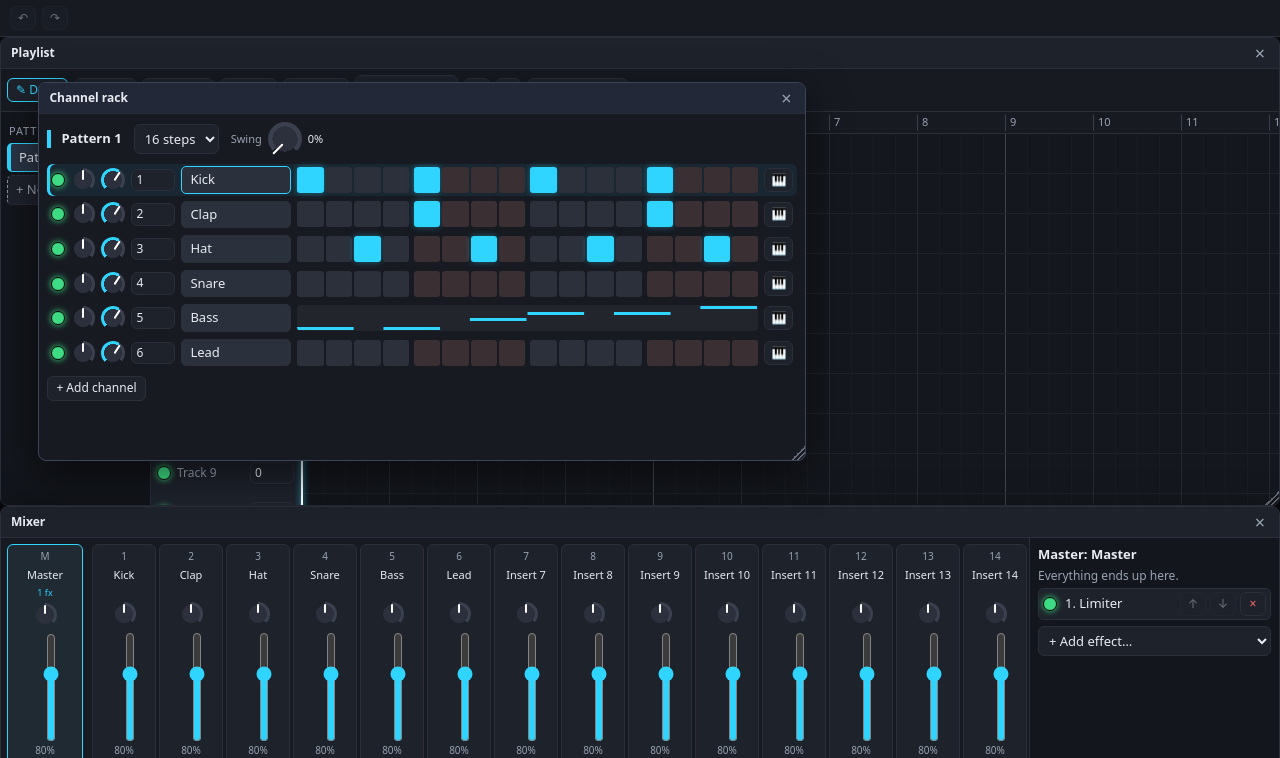
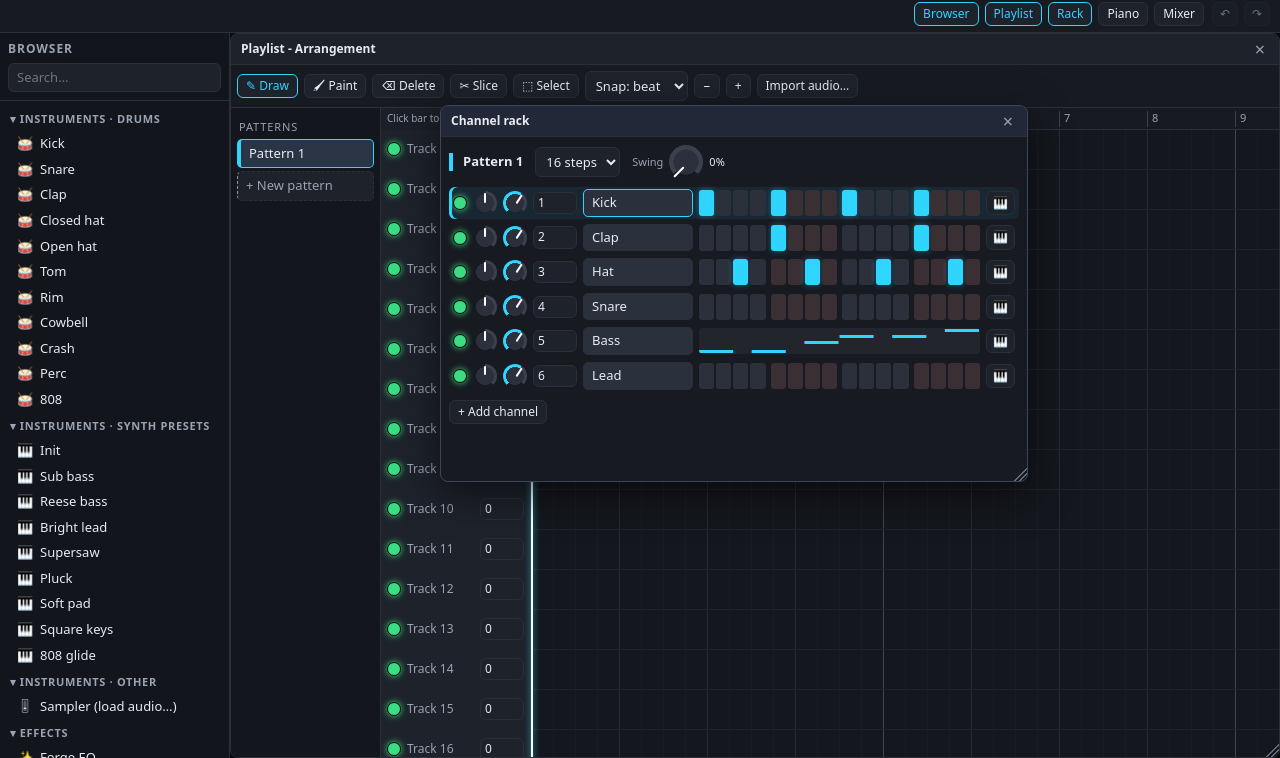
Before and after one commit to Getrektbynoob15/beatforge, a plain HTML site: page index.html in a window 1280 px wide. Shown: the part 42-800 px from the top of the page. Drawn offline with Linux system fonts and the light colour scheme.

Commit message:
BeatForge 2.1.0: docked browser (F8), hint bar, classic DAW default layout, drag from browser to rack/mixer/playlist
Co-Authored-By: Claude Opus 5.5 <noreply@anthropic.com>

```diff
--- a/app.js
+++ b/app.js
@@ -23,12 +23,27 @@
 
   // ---------- windows ----------
   const W = BF.win;
-  W.create({ id: 'playlist', title: 'Playlist', body: BF.playlist.build(), rect: { x: 0, y: 0, w: 1, h: 0.62 }, open: true, hotkey: 'F5', onShow: () => BF.playlist.render() });
-  W.create({ id: 'rack', title: 'Channel rack', body: BF.rack.build(), rect: { x: 0.03, y: 0.06, w: 0.6, h: 0.5 }, open: true, hotkey: 'F6', onShow: () => BF.rack.render() });
-  W.create({ id: 'piano', title: 'Piano roll', body: BF.piano.build(), rect: { x: 0.12, y: 0.1, w: 0.78, h: 0.62 }, open: false, hotkey: 'F7', onShow: () => { BF.piano.sync(); BF.piano.reveal(); } });
-  W.create({ id: 'mixer', title: 'Mixer', body: BF.mixer.build(), rect: { x: 0, y: 0.62, w: 1, h: 0.38 }, open: true, hotkey: 'F9', onShow: () => BF.mixer.render() });
-  W.create({ id: 'editor', title: 'Plugin', body: BF.editor.build(), rect: { x: 0.55, y: 0.08, w: 0.42, h: 0.5 }, open: false, onShow: () => BF.editor.render() });
+  // Default layout follows the classic pattern-DAW arrangement: browser docked left, playlist filling the workspace,
+  // channel rack floating over it; mixer (F9), piano roll (F7) and plugin windows open on demand.
+  BF.browser.build();
+  W.create({ id: 'playlist', title: 'Playlist - Arrangement', body: BF.playlist.build(), rect: { x: 0, y: 0, w: 1, h: 1 }, open: true, hotkey: 'F5', onShow: () => BF.playlist.render() });
+  W.create({ id: 'rack', title: 'Channel rack', body: BF.rack.build(), rect: { x: 0.2, y: 0.1, w: 0.56, h: 0.52 }, open: true, hotkey: 'F6', onShow: () => BF.rack.render() });
+  W.create({ id: 'piano', title: 'Piano roll', body: BF.piano.build(), rect: { x: 0.06, y: 0.04, w: 0.88, h: 0.7 }, open: false, hotkey: 'F7', onShow: () => { BF.piano.sync(); BF.piano.reveal(); } });
+  W.create({ id: 'mixer', title: 'Mixer', body: BF.mixer.build(), rect: { x: 0.02, y: 0.4, w: 0.96, h: 0.58 }, open: false, hotkey: 'F9', onShow: () => BF.mixer.render() });
+  W.create({ id: 'editor', title: 'Plugin', body: BF.editor.build(), rect: { x: 0.5, y: 0.06, w: 0.46, h: 0.56 }, open: false, onShow: () => BF.editor.render() });
   W.front('rack');
+  const wsToggle = W.toggle;
+  W.toggle = (id, force) => (id === 'browser' ? BF.browser.toggle(force) : wsToggle(id, force));
+  const wsOpen = W.isOpen;
+  W.isOpen = (id) => (id === 'browser' ? BF.browser.isOpen() : wsOpen(id));
+
+  // Hint bar: shows what the control under the mouse does (data-hint, aria-label or title).
+  document.addEventListener('pointerover', (e) => {
+    const el = e.target.closest?.('[data-hint],[title],[aria-label]');
+    if (!el) return;
+    const h = el.dataset.hint || el.getAttribute('title') || el.getAttribute('aria-label');
+    if (h) $('hint').textContent = h;
+  });
 
   // ---------- render batching ----------
   // Changes are collected and drawn once per frame, so dragging stays smooth.
@@ -51,6 +66,7 @@
     if (d.has('mixlabels') && W.isOpen('mixer')) BF.mixer.syncLabels();
     if (d.has('editor') && W.isOpen('editor')) BF.editor.render();
     if (d.has('editorsync') && W.isOpen('editor')) BF.editor.sync();
+    if (d.has('browser')) BF.browser.render();
   }
 
   BF.onChange((reason) => {
@@ -61,14 +77,14 @@
       case 'steps': want('rack', 'playlist', 'top'); break;
       case 'notes': want('piano', 'rack', 'playlist', 'top'); break;
       case 'clips': want('playlist', 'top'); break;
-      case 'select': want('rack', 'piano', 'top'); break;
-      case 'pattern': want('rack', 'piano', 'playlist', 'top'); break;
+      case 'select': want('rack', 'piano', 'top', 'browser'); break;
+      case 'pattern': want('rack', 'piano', 'playlist', 'top', 'browser'); break;
       case 'transport': want('top', 'playlist'); break;
-      case 'windows': want('top'); break;
+      case 'windows': want('top', 'browser'); break;
       case 'knob-end': want('rack', 'mixer', 'playlist'); break;
-      case 'undo': case 'redo': want('top', 'rack', 'playlist', 'piano', 'mixer', 'editorsync'); break;
-      case 'load': want('top', 'rack', 'playlist', 'piano', 'mixer', 'editor'); break;
-      default: want('top', 'rack', 'playlist', 'piano', 'mixer');
+      case 'undo': case 'redo': want('top', 'rack', 'playlist', 'piano', 'mixer', 'editorsync', 'browser'); break;
+      case 'load': want('top', 'rack', 'playlist', 'piano', 'mixer', 'editor', 'browser'); break;
+      default: want('top', 'rack', 'playlist', 'piano', 'mixer', 'browser');
     }
   });
 
@@ -146,6 +162,7 @@
     { label: 'Channel rack', hint: 'F6', checked: W.isOpen('rack'), action: () => W.toggle('rack') },
     { label: 'Piano roll', hint: 'F7', checked: W.isOpen('piano'), action: () => W.toggle('piano') },
     { label: 'Mixer', hint: 'F9', checked: W.isOpen('mixer'), action: () => W.toggle('mixer') },
+    { label: 'Browser', hint: 'F8', checked: W.isOpen('browser'), action: () => W.toggle('browser') },
     { label: 'Plugin editor', checked: W.isOpen('editor'), action: () => W.toggle('editor') },
     '-',
     { label: 'Reset window layout', action: () => W.resetLayout() },
@@ -156,7 +173,7 @@
   ]));
 
   const SHORTCUTS = [
-    ['Space', 'Play / pause'], ['L', 'Switch Pattern / Song mode'], ['F5 · F6 · F7 · F9', 'Playlist · Channel rack · Piano roll · Mixer'],
+    ['Space', 'Play / pause'], ['L', 'Switch Pattern / Song mode'], ['F5 · F6 · F7 · F8 · F9', 'Playlist · Channel rack · Piano roll · Browser · Mixer'],
     ['Numpad + / −', 'Next / previous pattern'], ['Ctrl+N · Ctrl+O · Ctrl+S', 'New · Open · Save'], ['Ctrl+Shift+S', 'Save as'], ['Ctrl+R', 'Export WAV'],
     ['Ctrl+Z · Ctrl+Alt+Z', 'Undo'], ['Ctrl+Shift+Z · Ctrl+Y', 'Redo'],
     ['P · B · D · E · C', 'Draw · Paint · Delete · Select · Slice (playlist / piano roll)'], ['Right-click', 'Delete a note, clip or step'],
@@ -185,7 +202,7 @@
     if (mod && k === 'o') { e.preventDefault(); openFile(); return; }
     if (mod && k === 'n') { e.preventDefault(); newProject(); return; }
     if (mod && k === 'r') { e.preventDefault(); BF.io.exportWav('song'); return; }
-    if (['F5', 'F6', 'F7', 'F9'].includes(e.key)) { e.preventDefault(); W.toggle({ F5: 'playlist', F6: 'rack', F7: 'piano', F9: 'mixer' }[e.key]); return; }
+    if (['F5', 'F6', 'F7', 'F8', 'F9'].includes(e.key)) { e.preventDefault(); W.toggle({ F5: 'playlist', F6: 'rack', F7: 'piano', F8: 'browser', F9: 'mixer' }[e.key]); return; }
     if (e.key === 'F1') { e.preventDefault(); showHelp(); return; }
     if (typing) return;
     if (BF.piano.typing && !mod && BF.piano.typingKey(e, true)) return;
--- a/desktop/package.json
+++ b/desktop/package.json
@@ -1,7 +1,7 @@
 {
   "name": "beatforge",
   "productName": "BeatForge",
-  "version": "2.0.0",
+  "version": "2.1.0",
   "description": "A small music maker: step sequencer, playlist, mixer and WAV export.",
   "main": "main.js",
   "license": "MIT"
--- a/index.html
+++ b/index.html
@@ -28,15 +28,17 @@
         <input id="bpm" type="number" min="40" max="300" step="0.1" value="130" aria-label="Tempo in beats per minute">
       </label>
       <div class="time" aria-label="Position (bar.beat.step)"><span id="posText">1.1.1</span></div>
+      <div id="hint" class="hintbar" aria-live="off">Hover over anything to see what it does.</div>
       <label class="field pat-field">Pattern
         <select id="patSelect" aria-label="Current pattern (numpad + and -)"></select>
       </label>
     </div>
 
     <div class="winbtns" role="group" aria-label="Windows">
+      <button class="btn small" data-open="browser" title="Browser (F8)">Browser <kbd>F8</kbd></button>
       <button class="btn small" data-open="playlist" title="Playlist (F5)">Playlist <kbd>F5</kbd></button>
-      <button class="btn small" data-open="rack" title="Channel rack (F6)">Channel rack <kbd>F6</kbd></button>
-      <button class="btn small" data-open="piano" title="Piano roll (F7)">Piano roll <kbd>F7</kbd></button>
+      <button class="btn small" data-open="rack" title="Channel rack (F6)">Rack <kbd>F6</kbd></button>
+      <button class="btn small" data-open="piano" title="Piano roll (F7)">Piano <kbd>F7</kbd></button>
       <button class="btn small" data-open="mixer" title="Mixer (F9)">Mixer <kbd>F9</kbd></button>
     </div>
     <div class="undo">
@@ -45,7 +47,10 @@
     </div>
   </header>
 
-  <main id="workspace" class="workspace" aria-label="Workspace"></main>
+  <div class="main">
+    <aside id="browser" class="browser" aria-label="Browser"></aside>
+    <main id="workspace" class="workspace" aria-label="Workspace"></main>
+  </div>
 
   <input id="openInput" type="file" accept=".json,application/json" hidden>
   <div id="toast" class="toast" role="status" aria-live="polite" hidden></div>
@@ -74,6 +79,7 @@
   <script src="js/playlist.js"></script>
   <script src="js/mixer.js"></script>
   <script src="js/editor.js"></script>
+  <script src="js/browser.js"></script>
   <script src="js/io.js"></script>
   <script src="app.js"></script>
 </body>
--- /dev/null
+++ b/js/browser.js
@@ -0,0 +1,134 @@
+/* browser.js: the docked browser on the left (F8). Instruments, presets, effects and the project's own patterns,
+ * channels and audio. Click to use an item, or drag it: instruments onto the channel rack, effects onto a mixer strip,
+ * audio onto a playlist track. A search box filters everything. */
+(function () {
+  'use strict';
+  const BF = window.BF;
+  const B = (BF.browser = { open: true, collapsed: new Set(['Project · Channels']) });
+  let root, list, search;
+  const MIME = 'application/x-beatforge';
+
+  B.build = function () {
+    root = document.getElementById('browser');
+    const head = document.createElement('div');
+    head.className = 'br-head';
+    const t = document.createElement('h2');
+    t.textContent = 'Browser';
+    search = document.createElement('input');
+    search.type = 'search';
+    search.placeholder = 'Search…';
+    search.setAttribute('aria-label', 'Search the browser');
+    search.addEventListener('input', B.render);
+    head.append(t, search);
+    list = document.createElement('div');
+    list.className = 'br-list';
+    list.setAttribute('role', 'tree');
+    root.append(head, list);
+    try { B.open = localStorage.getItem('beatforge.browser') !== '0'; } catch { /* */ }
+    root.hidden = !B.open;
+  };
+
+  B.toggle = function (force) {
+    B.open = force ?? !B.open;
+    root.hidden = !B.open;
+    try { localStorage.setItem('beatforge.browser', B.open ? '1' : '0'); } catch { /* */ }
+    BF.win.all.forEach((w) => w.place());
+    BF.emit('windows');
+  };
+  B.isOpen = () => B.open;
+
+  function sections() {
+    const p = BF.project;
+    const drum = BF.plugins.get('drum');
+    const synth = BF.plugins.get('synth');
+    const out = [];
+    out.push({ name: 'Instruments · Drums', items: drum.params[0].options.map(([id, label]) => ({
+      label, hint: `Drum Kit: ${label}. Click to add a channel, or drag it onto the channel rack.`, icon: '🥁',
+      drag: { kind: 'instrument', plugin: 'drum', preset: { sound: id }, name: label },
+      use: () => BF.rack.addChannel('drum', { sound: id }, label),
+      preview: () => BF.audio.previewNote({ plugin: 'drum', params: BF.plugins.defaults('drum', { sound: id }), volume: 0.8, pan: 0, pitch: 0, insert: 0 }, 60, 0.9, 0.3),
+    })) });
+    out.push({ name: 'Instruments · Synth presets', items: Object.keys(synth.presets).map((n) => ({
+      label: n, hint: `Forge Synth preset "${n}". Click to add a channel.`, icon: '🎹',
+      drag: { kind: 'instrument', plugin: 'synth', preset: n, name: n },
+      use: () => BF.rack.addChannel('synth', n, n === 'Init' ? 'Forge Synth' : n),
+      preview: () => BF.audio.previewNote({ plugin: 'synth', params: BF.plugins.defaults('synth', n), volume: 0.8, pan: 0, pitch: 0, insert: 0 }, 60, 0.9, 0.5),
+    })) });
+    out.push({ name: 'Instruments · Other', items: [{
+      label: 'Sampler (load audio…)', hint: 'Make a Sampler channel from an audio file', icon: '🎚',
+      use: () => BF.io.pickFiles((f) => BF.io.importToRack(f)),
+    }] });
+    out.push({ name: 'Effects', items: BF.plugins.list('effect').map((d) => ({
+      label: d.name, hint: `${d.name}: click to add to the selected mixer insert, or drag it onto a mixer strip.`, icon: '✨',
+      drag: { kind: 'effect', plugin: d.id },
+      use: () => B.addEffect(BF.mixer.selected, d.id),
+    })) });
+    out.push({ name: 'Project · Patterns', items: p.patterns.map((pt) => ({
+      label: pt.name, hint: 'Click to make this the current pattern', icon: '▦', color: pt.color, active: pt.id === p.currentPattern,
+      use: () => { BF.playlist.pick = { kind: 'pattern' }; BF.setView((q) => { q.currentPattern = pt.id; }, 'pattern'); },
+    })) });
+    out.push({ name: 'Project · Channels', items: p.channels.map((c) => ({
+      label: c.name, hint: `${BF.plugins.get(c.plugin).name}: click to open`, icon: '◉', active: c.id === p.selectedChannel,
+      use: () => { BF.setView((q) => { q.selectedChannel = c.id; }, 'select'); BF.editor.openChannel(c.id); },
+    })) });
+    out.push({ name: 'Project · Audio', items: Object.keys(p.samples).filter((id) => BF.audio.buffers.has(id)).map((id) => ({
+      label: p.samples[id].name, hint: 'Click to pick it for the playlist, or drag it onto a playlist track', icon: '〰',
+      drag: { kind: 'audio', sampleId: id },
+      use: () => { BF.playlist.pick = { kind: 'audio', sampleId: id }; BF.emit('pattern'); },
+      preview: () => BF.audio.previewClip({ kind: 'audio', sampleId: id, mode: 'resample', speed: 1, pitch: 0, len: 0, track: 0 }),
+    })) });
+    return out;
+  }
+
+  B.addEffect = function (insert, plugin) {
+    const m = BF.project.mixer[insert];
+    if (m.fx.length >= 10) { BF.ui.toast('This insert already has 10 effects.', true); return; }
+    const fx = { id: BF.uid('fx'), plugin, params: BF.plugins.defaults(plugin), bypass: false };
+    BF.commit((p) => { p.mixer[insert].fx.push(fx); });
+    BF.mixer.selected = insert;
+    BF.win.toggle('mixer', true);
+    BF.editor.openEffect(insert, fx.id);
+  };
+
+  B.render = function () {
+    if (!list || root.hidden) return;
+    const q = (search.value || '').trim().toLowerCase();
+    list.textContent = '';
+    sections().forEach((sec) => {
+      const items = q ? sec.items.filter((it) => it.label.toLowerCase().includes(q)) : sec.items;
+      if (q && !items.length) return;
+      const open = q || !B.collapsed.has(sec.name);
+      const h = document.createElement('button');
+      h.className = 'br-sec';
+      h.setAttribute('aria-expanded', String(!!open));
+      h.textContent = `${open ? '▾' : '▸'} ${sec.name}`;
+      h.addEventListener('click', () => { if (B.collapsed.has(sec.name)) B.collapsed.delete(sec.name); else B.collapsed.add(sec.name); B.render(); });
+      list.append(h);
+      if (!open) return;
+      if (!items.length) { const e = document.createElement('div'); e.className = 'br-empty'; e.textContent = '(empty)'; list.append(e); }
+      items.forEach((it) => {
+        const b = document.createElement('button');
+        b.className = 'br-item' + (it.active ? ' on' : '');
+        b.dataset.hint = it.hint;
+        if (it.color) b.style.setProperty('--c', it.color);
+        const ic = document.createElement('span'); ic.className = 'br-ic'; ic.textContent = it.icon; ic.setAttribute('aria-hidden', 'true');
+        const l = document.createElement('span'); l.textContent = it.label;
+        b.append(ic, l);
+        b.addEventListener('click', () => it.use());
+        if (it.preview) b.addEventListener('pointerenter', (e) => { if (e.altKey) it.preview(); });
+        if (it.preview) b.addEventListener('contextmenu', (e) => { e.preventDefault(); it.preview(); });
+        if (it.drag) {
+          b.draggable = true;
+          b.addEventListener('dragstart', (e) => { e.dataTransfer.setData(MIME, JSON.stringify(it.drag)); e.dataTransfer.effectAllowed = 'copy'; });
+        }
+        list.append(b);
+      });
+    });
+  };
+
+  /** Read a browser drag payload from a drop event (null if it is not one). */
+  B.payload = function (e) {
+    try { const s = e.dataTransfer?.getData(MIME); return s ? JSON.parse(s) : null; } catch { return null; }
+  };
+  B.isDrag = (e) => [...(e.dataTransfer?.types || [])].includes(MIME);
+})();
--- a/js/channelrack.js
+++ b/js/channelrack.js
@@ -22,11 +22,13 @@
     root.append(head, rowsEl, add);
     window.addEventListener('pointerup', () => { paint = null; });
 
-    root.addEventListener('dragover', (e) => { if ([...(e.dataTransfer?.types || [])].includes('Files')) { e.preventDefault(); root.classList.add('drop'); } });
+    root.addEventListener('dragover', (e) => { if ([...(e.dataTransfer?.types || [])].includes('Files') || BF.browser.isDrag(e)) { e.preventDefault(); root.classList.add('drop'); } });
     root.addEventListener('dragleave', () => root.classList.remove('drop'));
     root.addEventListener('drop', (e) => {
       e.preventDefault(); e.stopPropagation();
       root.classList.remove('drop');
+      const pl = BF.browser.payload(e);
+      if (pl) { if (pl.kind === 'instrument') addChannel(pl.plugin, pl.preset, pl.name); return; }
       BF.io.importToRack([...(e.dataTransfer?.files || [])]);
     });
     return root;
--- a/js/mixer.js
+++ b/js/mixer.js
@@ -23,6 +23,9 @@
     const el = document.createElement('div');
     el.className = 'mx-strip' + (i === 0 ? ' master' : '') + (M.selected === i ? ' sel' : '');
     el.addEventListener('pointerdown', (e) => { if (M.selected !== i && !e.target.closest('input,.knob')) { M.selected = i; M.render(); } });
+    el.addEventListener('dragover', (e) => { if (BF.browser.isDrag(e)) { e.preventDefault(); el.classList.add('drop'); } });
+    el.addEventListener('dragleave', () => el.classList.remove('drop'));
+    el.addEventListener('drop', (e) => { e.preventDefault(); e.stopPropagation(); el.classList.remove('drop'); const pl = BF.browser.payload(e); if (pl && pl.kind === 'effect') BF.browser.addEffect(i, pl.plugin); });
     const num = document.createElement('div');
     num.className = 'mx-num';
     num.textContent = i === 0 ? 'M' : String(i);
--- a/js/playlist.js
+++ b/js/playlist.js
@@ -212,11 +212,13 @@
       lane.dataset.track = ti;
       lane.addEventListener('pointerdown', laneDown);
       lane.addEventListener('contextmenu', (e) => e.preventDefault());
-      lane.addEventListener('dragover', (e) => { if ([...(e.dataTransfer?.types || [])].includes('Files')) { e.preventDefault(); lane.classList.add('drop'); } });
+      lane.addEventListener('dragover', (e) => { if ([...(e.dataTransfer?.types || [])].includes('Files') || BF.browser.isDrag(e)) { e.preventDefault(); lane.classList.add('drop'); } });
       lane.addEventListener('dragleave', () => lane.classList.remove('drop'));
       lane.addEventListener('drop', (e) => {
         e.preventDefault(); e.stopPropagation();
         lane.classList.remove('drop');
+        const pl = BF.browser.payload(e);
+        if (pl && pl.kind === 'audio') { P.pick = { kind: 'audio', sampleId: pl.sampleId }; place(ti, Math.max(0, snap(xToBeat(e.clientX), 'floor'))); return; }
         const files = [...(e.dataTransfer?.files || [])];
         if (files.length) BF.io.importToPlaylist(files, ti, Math.max(0, snap(xToBeat(e.clientX), 'floor')));
       });
--- a/js/ui/windows.js
+++ b/js/ui/windows.js
@@ -5,7 +5,7 @@
   const BF = window.BF;
   const W = (BF.win = { all: new Map() });
   let z = 10;
-  const KEY = 'beatforge.windows.v2';
+  const KEY = 'beatforge.windows.v3';
   let saved = {};
   try { saved = JSON.parse(localStorage.getItem(KEY) || '{}'); } catch { saved = {}; }
   const persist = () => {
--- a/style.css
+++ b/style.css
@@ -40,7 +40,7 @@ input[type=range] { accent-color: var(--accent); }
 .transport, .winbtns, .undo { display: flex; align-items: center; gap: 6px; }
 .winbtns { margin-left: auto; }
 .field { display: inline-flex; align-items: center; gap: 6px; color: var(--muted); font-size: 12px; }
-.pat-field select { max-width: 160px; }
+.pat-field select { max-width: 130px; }
 .time { font-variant-numeric: tabular-nums; min-width: 66px; padding: 4px 10px; background: #050608; border: 1px solid var(--line); border-radius: 6px; color: var(--accent); text-align: center; font-weight: 600; }
 .btn { background: var(--panel-2); border: 1px solid var(--line); border-radius: 6px; padding: 5px 11px; cursor: pointer; white-space: nowrap; }
 .btn:hover { border-color: #3c4352; background: var(--panel-3); }
@@ -208,3 +208,24 @@ input[type=range] { accent-color: var(--accent); }
 .ed-top { display: flex; align-items: center; gap: 8px; margin-bottom: 12px; flex-wrap: wrap; }
 .ed-badge { font-size: 10px; text-transform: uppercase; letter-spacing: .08em; color: var(--accent); border: 1px solid var(--accent); border-radius: 10px; padding: 1px 8px; }
 .ed-grid { display: grid; grid-template-columns: repeat(auto-fill, minmax(84px, 1fr)); gap: 14px 8px; align-items: start; }
+
+/* ---------- v2.1: docked browser, hint bar ---------- */
+.main { flex: 1; min-height: 0; display: flex; }
+.main .workspace { flex: 1; min-width: 0; }
+.browser { width: 230px; flex: 0 0 230px; display: flex; flex-direction: column; background: #12151b; border-right: 1px solid var(--line); min-height: 0; }
+.br-head { padding: 8px; border-bottom: 1px solid var(--line); display: grid; gap: 6px; }
+.br-head h2 { margin: 0; font-size: 12px; text-transform: uppercase; letter-spacing: .08em; color: var(--muted); }
+.br-head input { width: 100%; background: var(--panel-2); border: 1px solid var(--line); border-radius: 6px; padding: 5px 8px; }
+.br-list { flex: 1; overflow-y: auto; padding: 4px; }
+.br-sec { display: block; width: 100%; text-align: left; background: none; border: 0; color: var(--muted); font-size: 11px; font-weight: 700; text-transform: uppercase; letter-spacing: .06em; padding: 7px 6px 4px; cursor: pointer; }
+.br-item { display: flex; align-items: center; gap: 7px; width: 100%; text-align: left; background: none; border: 0; border-left: 3px solid var(--c, transparent); padding: 4px 8px 4px 10px; border-radius: 4px; cursor: pointer; white-space: nowrap; overflow: hidden; text-overflow: ellipsis; }
+.br-item:hover { background: var(--panel-3); }
+.br-item.on { background: #22303d; color: var(--accent); }
+.br-item[draggable="true"] { cursor: grab; }
+.br-ic { width: 16px; text-align: center; flex: 0 0 16px; }
+.br-empty { color: var(--muted); font-size: 12px; padding: 2px 14px; }
+.hintbar { flex: 1 1 160px; min-width: 120px; max-width: 300px; padding: 4px 10px; background: #050608; border: 1px solid var(--line); border-radius: 6px; font-size: 11.5px; color: var(--muted); white-space: nowrap; overflow: hidden; text-overflow: ellipsis; }
+.mx-strip.drop { outline: 2px dashed var(--accent); }
+.topbar { gap: 8px; }
+.winbtns kbd { display: none; }
+@media (min-width: 1600px) { .winbtns kbd { display: inline; } }
```
Also changed, not shown: README.md.
